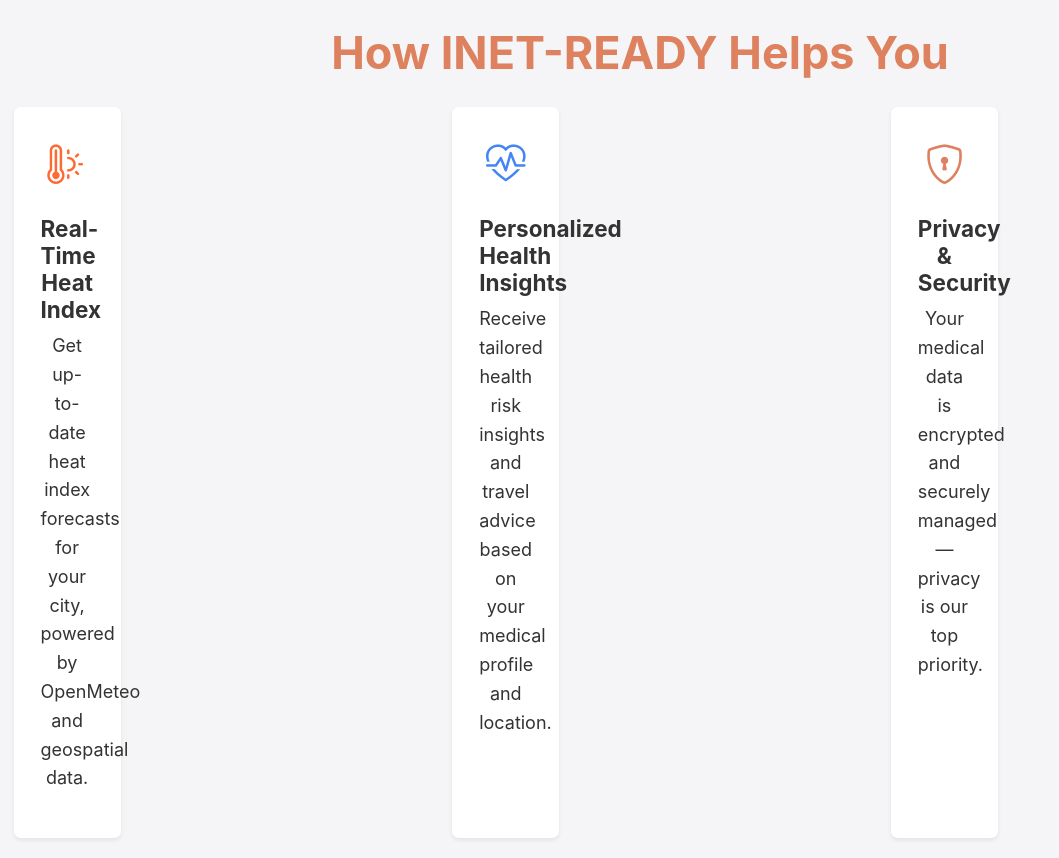
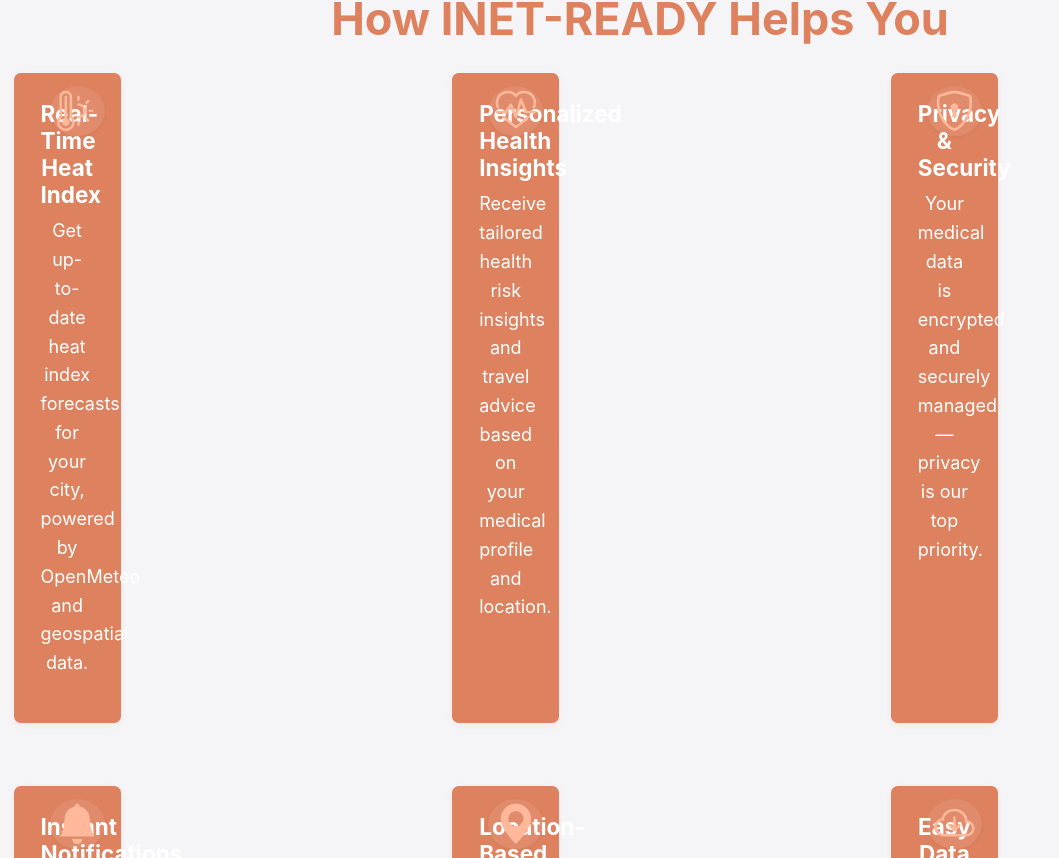
Before and after one commit to bpmiranda3099/INET-READY, a SvelteKit app: page / in a window 1280 px wide. Shown: the part 902-1760 px from the top of the page, without its empty margins (0-1059 px from the left). Built offline with nearby package versions, Linux system fonts and the light colour scheme; no server answers.

Commit message:
fix: Update hero section text and enhance feature card styles for better visibility and aesthetics

```diff
--- a/src/routes/+page.svelte
+++ b/src/routes/+page.svelte
@@ -223,7 +223,7 @@ function toggleNavbar() {
 	<div class="hero-content w-100">
 <video src="https://cdnl.iconscout.com/lottie/premium/thumb/avoid-direct-sun-animation-download-in-lottie-json-gif-static-svg-file-formats--cooling-air-herself-fan-waving-heat-stroke-danger-pack-people-animations-9123129.mp4" autoplay loop muted playsinline style="max-width:600px; width:100%; height:auto; border:none; background:transparent; box-shadow:none;"></video>
 	  <h1 style="color:#dd815e; font-size:2.7rem; font-weight:700;">Travel Safer. Travel Smarter. <br> Your Heat-Health Companion</h1>
-<p class="subtitle mb-4" style="font-size:1.25rem; color:#555; max-width:600px; margin:0 auto; font-family:'Segoe UI', Arial, sans-serif; line-height:1.5;">INET-READY helps you stay safe and healthy on every journey with real-time heat index alerts, personalized health insights, and secure medical data management—all in one easy-to-use platform.</p>
+<p class="subtitle mb-4" style="font-size:1.25rem; color:#555; max-width:600px; margin:0 auto; font-family:'Segoe UI', Arial, sans-serif; line-height:1.5;">INET-READY keeps you safe and healthy on the go with real-time heat alerts, personalized health insights, and secure medical data—all in one easy-to-use platform.</p>
 	  <button class="btn px-5 py-3 cta-button" style="background:#dd815e; color:#fff; border-radius:50px; font-weight:700; font-size:1.2rem;" on:click={navigateToApp}>Get Started</button>
 	</div>
   </section>
@@ -234,43 +234,43 @@ function toggleNavbar() {
 	  <h2 class="mb-4 text-center" style="color:#dd815e; font-weight:700;">How INET-READY Helps You</h2>
 	  <ul class="list-unstyled row g-4 feature-cards justify-content-center mb-5" style="padding:0;">
 	<li class="col-12 col-md-4">
-		  <div class="feature-card h-100 text-center p-4 bg-white rounded shadow-sm">
-			<div class="icon mb-3" style="color:#ff6933; font-size:2.2rem;"><i class="bi bi-thermometer-sun"></i></div>
+	  <div class="feature-card inet-orange h-100 text-center p-4 rounded position-relative">
+		<div class="feature-icon-topright"><i class="bi bi-thermometer-sun"></i></div>
 		<h5 class="fw-bold mb-2">Real-Time Heat Index</h5>
 		<p>Get up-to-date heat index forecasts for your city, powered by OpenMeteo and geospatial data.</p>
 	  </div>
 	</li>
 	<li class="col-12 col-md-4">
-		  <div class="feature-card h-100 text-center p-4 bg-white rounded shadow-sm">
-			<div class="icon mb-3" style="color:#4285F4; font-size:2.2rem;"><i class="bi bi-heart-pulse"></i></div>
+	  <div class="feature-card inet-orange h-100 text-center p-4 rounded position-relative">
+		<div class="feature-icon-topright"><i class="bi bi-heart-pulse"></i></div>
 		<h5 class="fw-bold mb-2">Personalized Health Insights</h5>
 		<p>Receive tailored health risk insights and travel advice based on your medical profile and location.</p>
 	  </div>
 	</li>
 	<li class="col-12 col-md-4">
-		  <div class="feature-card h-100 text-center p-4 bg-white rounded shadow-sm">
-			<div class="icon mb-3" style="color:#dd815e; font-size:2.2rem;"><i class="bi bi-shield-lock"></i></div>
+	  <div class="feature-card inet-orange h-100 text-center p-4 rounded position-relative">
+		<div class="feature-icon-topright"><i class="bi bi-shield-lock"></i></div>
 		<h5 class="fw-bold mb-2">Privacy & Security</h5>
 		<p>Your medical data is encrypted and securely managed—privacy is our top priority.</p>
 	  </div>
 	</li>
 	<li class="col-12 col-md-4">
-		  <div class="feature-card h-100 text-center p-4 bg-white rounded shadow-sm">
-			<div class="icon mb-3" style="color:#1976d2; font-size:2.2rem;"><i class="bi bi-bell-fill"></i></div>
+	  <div class="feature-card inet-orange h-100 text-center p-4 rounded position-relative">
+		<div class="feature-icon-topright"><i class="bi bi-bell-fill"></i></div>
 		<h5 class="fw-bold mb-2">Instant Notifications</h5>
 		<p>Receive timely alerts about heat risks and health reminders wherever you are.</p>
 	  </div>
 	</li>
 	<li class="col-12 col-md-4">
-		  <div class="feature-card h-100 text-center p-4 bg-white rounded shadow-sm">
-			<div class="icon mb-3" style="color:#ff6933; font-size:2.2rem;"><i class="bi bi-geo-alt-fill"></i></div>
+	  <div class="feature-card inet-orange h-100 text-center p-4 rounded position-relative">
+		<div class="feature-icon-topright"><i class="bi bi-geo-alt-fill"></i></div>
 		<h5 class="fw-bold mb-2">Location-Based Advice</h5>
 		<p>Get personalized travel health tips based on your current or planned destinations.</p>
 	  </div>
 	</li>
 	<li class="col-12 col-md-4">
-		  <div class="feature-card h-100 text-center p-4 bg-white rounded shadow-sm">
-			<div class="icon mb-3" style="color:#4285F4; font-size:2.2rem;"><i class="bi bi-cloud-arrow-down"></i></div>
+	  <div class="feature-card inet-orange h-100 text-center p-4 rounded position-relative">
+		<div class="feature-icon-topright"><i class="bi bi-cloud-arrow-down"></i></div>
 		<h5 class="fw-bold mb-2">Easy Data Access</h5>
 		<p>Securely store and access your medical info and travel preferences anytime, anywhere.</p>
 	  </div>
@@ -406,6 +406,38 @@ function toggleNavbar() {
  </main>
 
   <style>
+  .inet-orange {
+	background: #dd815e !important;
+	color: #fff !important;
+	box-shadow: 0 2px 8px rgba(221,129,94,0.10);
+  }
+  .feature-card h5,
+  .feature-card p {
+	color: #fff !important;
+  }
+  .feature-icon-topright {
+	position: absolute;
+	top: 0.7rem;
+	right: 0.9rem;
+	font-size: 1.6rem;
+	color: #fff;
+	background: rgba(255,255,255,0.08);
+	border-radius: 50%;
+	padding: 0.3rem 0.4rem 0.2rem 0.4rem;
+	box-shadow: 0 1px 4px rgba(0,0,0,0.04);
+	z-index: 2;
+	display: flex;
+	align-items: center;
+	justify-content: center;
+  }
+  .feature-icon-topright i {
+	color: #ffb899;
+	font-size: 1.4em;
+	margin: 0;
+	padding: 0;
+	line-height: 1;
+	vertical-align: middle;
+  }
 .tech-logo {
   height: 60px;
   width: auto;
```
Lines whose indentation alone changed are shown as unchanged.
